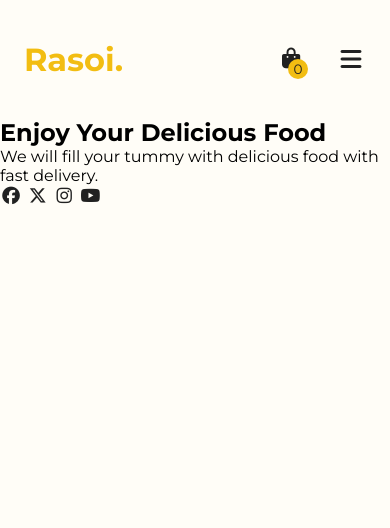
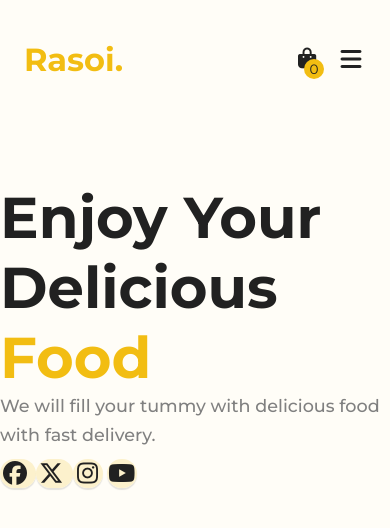
Before and after one commit to Mukul-prasad89/Rasoi-Food-Deliver-App, a plain HTML site: page index.html in a window 390 px wide. Drawn offline with Linux system fonts and the light colour scheme.

Commit message:
modified css file

```diff
--- a/style.css
+++ b/style.css
@@ -5,6 +5,7 @@
     padding: 0px;
     box-sizing: border-box;
     font-family: "Montserrat", sans-serif;
+    /* border: solid 2px red; */
 }
 
 
@@ -17,7 +18,6 @@
 }
 body{
     background-color: var(--eye-ball);
-
 }
 
 /* Basic Styling */
@@ -30,6 +30,7 @@ a{
 .flex{
     display: flex;
     align-items: center;
+    flex-wrap: wrap;
 }
 li{
     list-style: none;
@@ -49,6 +50,13 @@ margin: auto;
 max-width: 1300px;
 
 padding-inline: 1.5rem;
+}
+
+img{
+    max-width: 100%;
+    height: auto;
+    margin: auto;
+    display: block;
 }
 
 
@@ -94,6 +102,7 @@ padding-inline: 1.5rem;
 }
 
 
+
 .cart-icon{
     color:var(--lead);
     font-size:1.3rem;
@@ -128,8 +137,46 @@ padding-inline: 1.5rem;
     /* background-color: #F2BD12; */
 }
 
+.content,
+.image-container{
+    flex: 1;
+    flex-basis: 300px;
+}
 
+h1{
+    font-size: 5.6vw;
+    color: var(--lead);
+}
+h1 span{
+    color: var(--gold-finger);
 
+}
+p{
+    font-size: 1.1rem;
+    color: gray;
+    line-height: 1.8rem;
+    font-weight: 500;
+}
+.para{
+    margin-block: 2rem;
+    max-width: 550px;
+
+}
+.social-icon{
+    background: var(--hint-yellow);
+    font-size: 1.5rem;
+    width: 3rem;
+    text-align: center;
+    border-radius: 1rem;
+    line-height: 3rem;
+    box-shadow: rgba(0, 0, 0, 0.1) 0 2px 1px ;
+    transition: all .3s ease-in-out;
+}
+
+.social-icon:hover{
+    color: var(--pure-white);
+    background: var(--lead);
+}
 
 /* Footer Styling */
 
@@ -171,6 +218,19 @@ padding-inline: 1.5rem;
     }
 
     /* Sections */
+    h1{
+
+        font-size: 3.6rem;
+    }
+    .content{
+        padding-top: 4rem;
+    }
+    .gap-2{
+        gap: 1rem;
+    }
+    .gap-4{
+        gap:4rem;
+    }
 
 
 }
```
